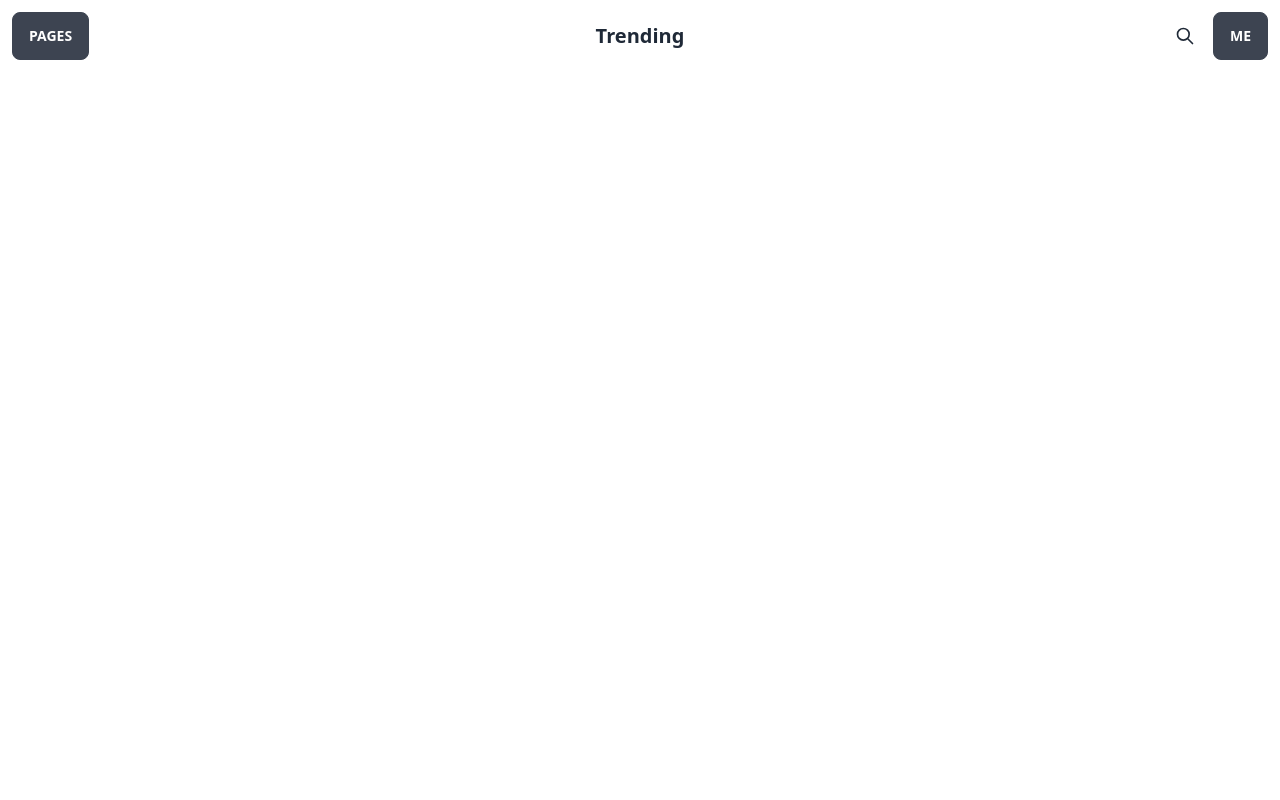
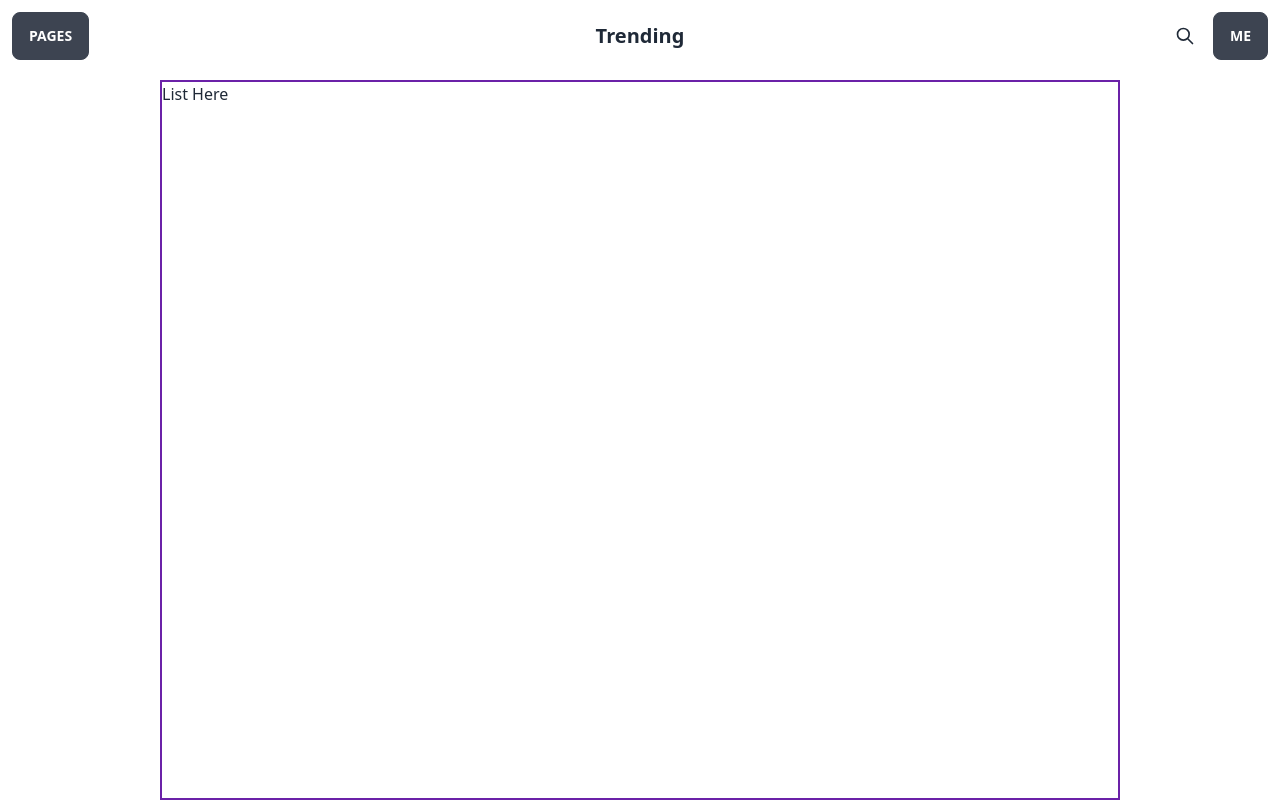
Before and after one commit to LILKEK361/blueprintwebsite, a SvelteKit app: page /Trendingpage in a window 1280 px wide. Shown: the top 800 px of the page. Built offline with nearby package versions, Linux system fonts and the light colour scheme.

Commit message:
Updating

```diff
--- a/src/lib/components/ui/TrendingList.svelte
+++ b/src/lib/components/ui/TrendingList.svelte
@@ -1,8 +1,8 @@
 <script lang="ts">
 
 </script>
-<div>
-    <h1>Trending</h1>
+<div class="flex justify-center items-center w-[100%] h-[100%]" >
+
     <!-- Sorting system -->
-    <div>List Here</div>
+    <div class="w-[75%] h-[100%] border-purple-800 border-2">List Here</div>
 </div>
--- a/src/routes/Trendingpage/+page.svelte
+++ b/src/routes/Trendingpage/+page.svelte
@@ -1,8 +1,11 @@
 <script lang="ts">
     import Navbar from "$lib/components/ui/Navbar.svelte";
+    import TrendingList from "$lib/components/ui/TrendingList.svelte";
 </script>
 
 <div class="w-[100vw] h-[100vh]">
     <Navbar pages={["OverAllList"]} head="Trending"></Navbar>
-    <div class="w-[90vw] h-[90vh]"></div>
+    <div class="w-[100vw] h-[90vh]">
+        <TrendingList></TrendingList>
+    </div>
 </div>
```
